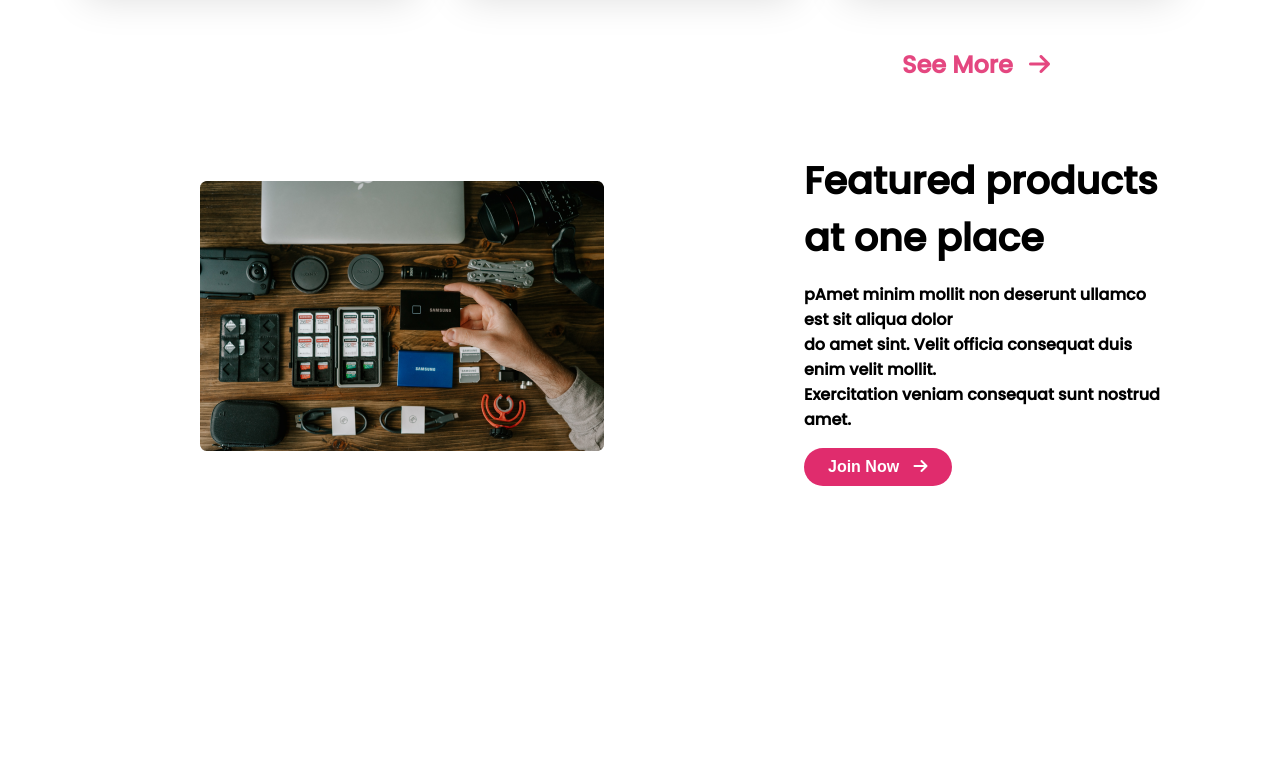
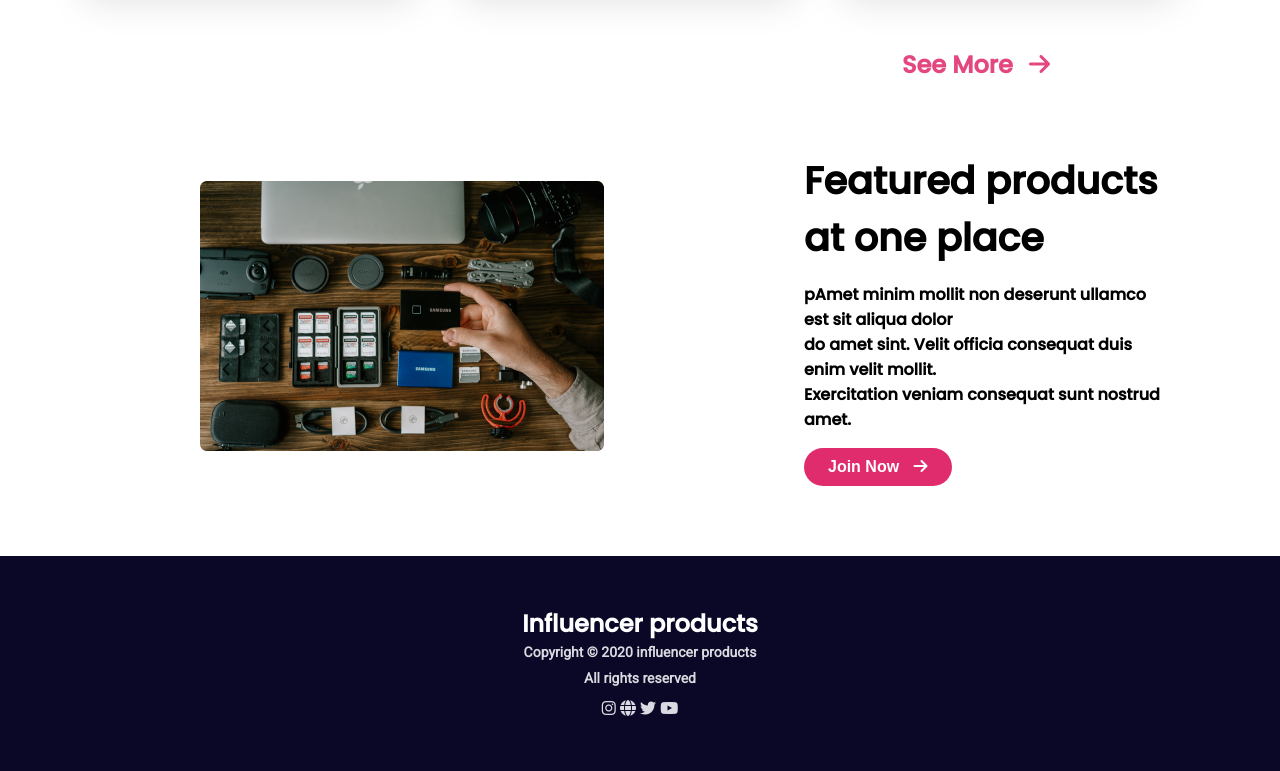
Before and after one commit to shakibhossainmuhammad/influencer-gears, a plain HTML site: page index.html in a window 1280 px wide. Shown: the part 2343-3114 px from the top of the page. Before the commit the page ends 2899 px from the top, so only its background shows below. Drawn offline with Linux system fonts and the light colour scheme.

Commit message:
added footer section

```diff
--- a/asset/style/style.css
+++ b/asset/style/style.css
@@ -190,3 +190,30 @@ body {
   font-size: 16px;
   margin-bottom: 16px;
 }
+
+/* footer */
+.footer {
+  text-align: center;
+  background: #0a0826;
+  color: white;
+  padding: 50px 0;
+}
+
+.footer-title {
+  font-weight: 700;
+  font-size: 24px;
+  margin-bottom: 3px;
+}
+
+.footer-desc {
+  font-weight: 700;
+  font-size: 14px;
+  color: #d9dbe1;
+  font-family: 'Roboto', sans-serif;
+  margin-bottom: 10px;
+}
+
+.social-icon a {
+  text-decoration: none;
+  color: #d9dbe1;
+}
--- a/index.html
+++ b/index.html
@@ -345,6 +345,19 @@
         </div>
       </section>
     </main>
-    <footer></footer>
+    <!-- footer  -->
+    <footer class="footer">
+      <div class="footer-info">
+        <h2 class="footer-title">Influencer products</h2>
+        <p class="footer-desc">Copyright © 2020 influencer products</p>
+        <p class="footer-desc">All rights reserved</p>
+      </div>
+      <div class="social-icon">
+        <a href="#"><i class="fa-brands fa-instagram"></i></a>
+        <a href="#"><i class="fa-solid fa-globe"></i></a>
+        <a href="#"><i class="fa-brands fa-twitter"></i></a>
+        <a href="#"><i class="fa-brands fa-youtube"></i></a>
+      </div>
+    </footer>
   </body>
 </html>
```
